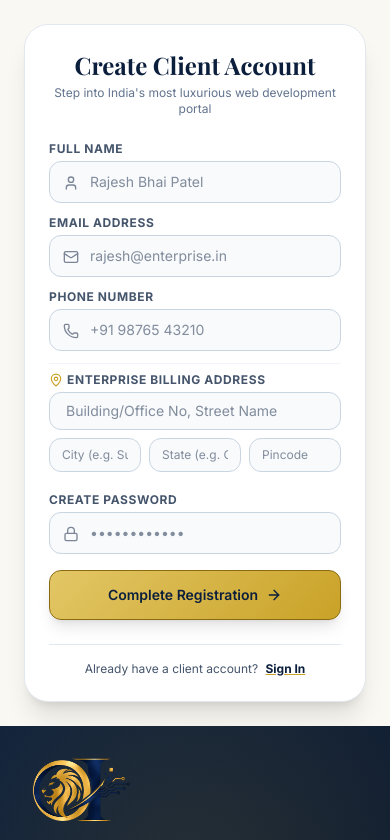
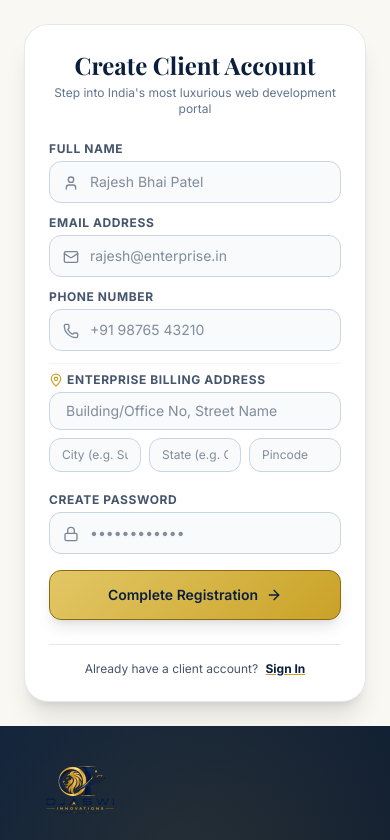
Before and after one commit to MayankAkbari/Ojaswi-Innovations, a Next.js app: page /register in a window 390 px wide. Shown: the top 840 px of the page. Built offline with nearby package versions, Linux system fonts and the light colour scheme; no server answers.

Commit message:
feat: replace logo with official Ojaswi Innovation logo across navbar, footer, phone mockup, and login gates

```diff
--- a/src/app/layout.tsx
+++ b/src/app/layout.tsx
@@ -21,9 +21,9 @@ export const metadata: Metadata = {
   description: "India's fastest-growing premium website development company. 48-Hour delivery, free post-launch changes, and lowest AMC in India (₹5,500/year Independence Day Offer). Flagship of Tejomay Group Pvt Ltd.",
   keywords: "Website Development Company India, Website Developer Ahmedabad, Business Website Development India, Professional Website Development, Ecommerce Website Development, SEO Website Company, Full Stack Website Company, Fast Website Development, Premium Website Designer India",
   icons: {
-    icon: "/logo-doc.png",
-    shortcut: "/logo-doc.png",
-    apple: "/logo-doc.png",
+    icon: "/ojaswi-logo-new.png",
+    shortcut: "/ojaswi-logo-new.png",
+    apple: "/ojaswi-logo-new.png",
   },
   openGraph: {
     title: "Ojaswi Innovations | Premium Enterprise Website Development",
@@ -32,7 +32,7 @@ export const metadata: Metadata = {
     siteName: "Ojaswi Innovations",
     images: [
       {
-        url: "/logo.png",
+        url: "/ojaswi-logo-new.png",
         width: 1200,
         height: 630,
         alt: "Ojaswi Innovations Logo",
--- a/src/app/login/page.tsx
+++ b/src/app/login/page.tsx
@@ -82,7 +82,7 @@ export default function LoginPage() {
       <div className="hero-bg p-8 sm:p-12 lg:p-16 flex flex-col justify-between border-b lg:border-b-0 lg:border-r border-gold-500/20 relative overflow-hidden">
         <div>
           <Link href="/" className="inline-block mb-10">
-            <img src="/logo-doc.png" alt="Ojaswi Innovations" className="h-16 w-auto object-contain brightness-110" />
+            <img src="/ojaswi-logo-new.png" alt="Ojaswi Innovations" className="h-16 w-auto object-contain brightness-110" />
           </Link>
           <div className="inline-flex items-center gap-2 bg-gold-500/20 text-gold-300 px-3 py-1 rounded-full text-xs font-semibold mb-6 border border-gold-500/30">
             <Sparkles className="w-3.5 h-3.5 text-gold-400" /> Client Portal Gate
--- a/src/app/register/page.tsx
+++ b/src/app/register/page.tsx
@@ -102,7 +102,7 @@ export default function RegisterPage() {
       <div className="hero-bg p-8 sm:p-12 lg:p-16 flex flex-col justify-between border-b lg:border-b-0 lg:border-r border-gold-500/20 relative overflow-hidden order-2 lg:order-1">
         <div>
           <Link href="/" className="inline-block mb-10">
-            <img src="/logo-doc.png" alt="Ojaswi Innovations" className="h-16 w-auto object-contain brightness-110" />
+            <img src="/ojaswi-logo-new.png" alt="Ojaswi Innovations" className="h-16 w-auto object-contain brightness-110" />
           </Link>
           <div className="inline-flex items-center gap-2 bg-gold-500/20 text-gold-300 px-3 py-1 rounded-full text-xs font-semibold mb-6 border border-gold-500/30">
             <Sparkles className="w-3.5 h-3.5 text-gold-400" /> Enterprise Registration
--- a/src/components/ui/AndroidPhoneMockup.tsx
+++ b/src/components/ui/AndroidPhoneMockup.tsx
@@ -57,7 +57,7 @@ export const AndroidPhoneMockup: React.FC = () => {
           <div className="bg-gradient-to-r from-navy-900 via-charcoal-900 to-navy-800 rounded-xl p-3 border border-gold-500/40 shadow-lg mb-3 flex items-center justify-between">
             <div className="flex items-center gap-2.5">
               <div className="w-9 h-9 rounded-xl bg-white p-1 flex items-center justify-center shrink-0 shadow-md">
-                <img src="/logo-doc.png" alt="Ojaswi App" className="w-full h-full object-contain" />
+                <img src="/ojaswi-logo-new.png" alt="Ojaswi App" className="w-full h-full object-contain" />
               </div>
               <div>
                 <div className="text-xs font-black text-ivory-50 flex items-center gap-1">
--- a/src/components/ui/Footer.tsx
+++ b/src/components/ui/Footer.tsx
@@ -14,7 +14,7 @@ export const Footer: React.FC = () => {
           {/* Col 1 & 2: Brand Info */}
           <div className="lg:col-span-2 flex flex-col gap-4">
             <Link href="/" className="flex items-center gap-3">
-              <img src="/logo-doc.png" alt="Ojaswi Innovations" className="h-14 w-auto object-contain brightness-110" />
+              <img src="/ojaswi-logo-new.png" alt="Ojaswi Innovations" className="h-14 w-auto object-contain brightness-110" />
             </Link>
             <p className="text-gold-300 font-display italic text-lg">
               &ldquo;Guided by Vision. Powered by Innovation.&rdquo;
--- a/src/components/ui/Navbar.tsx
+++ b/src/components/ui/Navbar.tsx
@@ -48,7 +48,7 @@ export const Navbar: React.FC = () => {
         {/* Logo OUTSIDE Navigation Bar */}
         <Link href="/" className="flex items-center shrink-0 group">
           <img
-            src="/logo-doc.png"
+            src="/ojaswi-logo-new.png"
             alt="Ojaswi Innovations Logo"
             className="h-16 sm:h-20 md:h-22 lg:h-24 w-auto max-w-[260px] sm:max-w-[320px] object-contain transition-transform duration-300 group-hover:scale-105"
           />
```
Also changed, not shown: public/ojaswi-logo-new.png (added).
